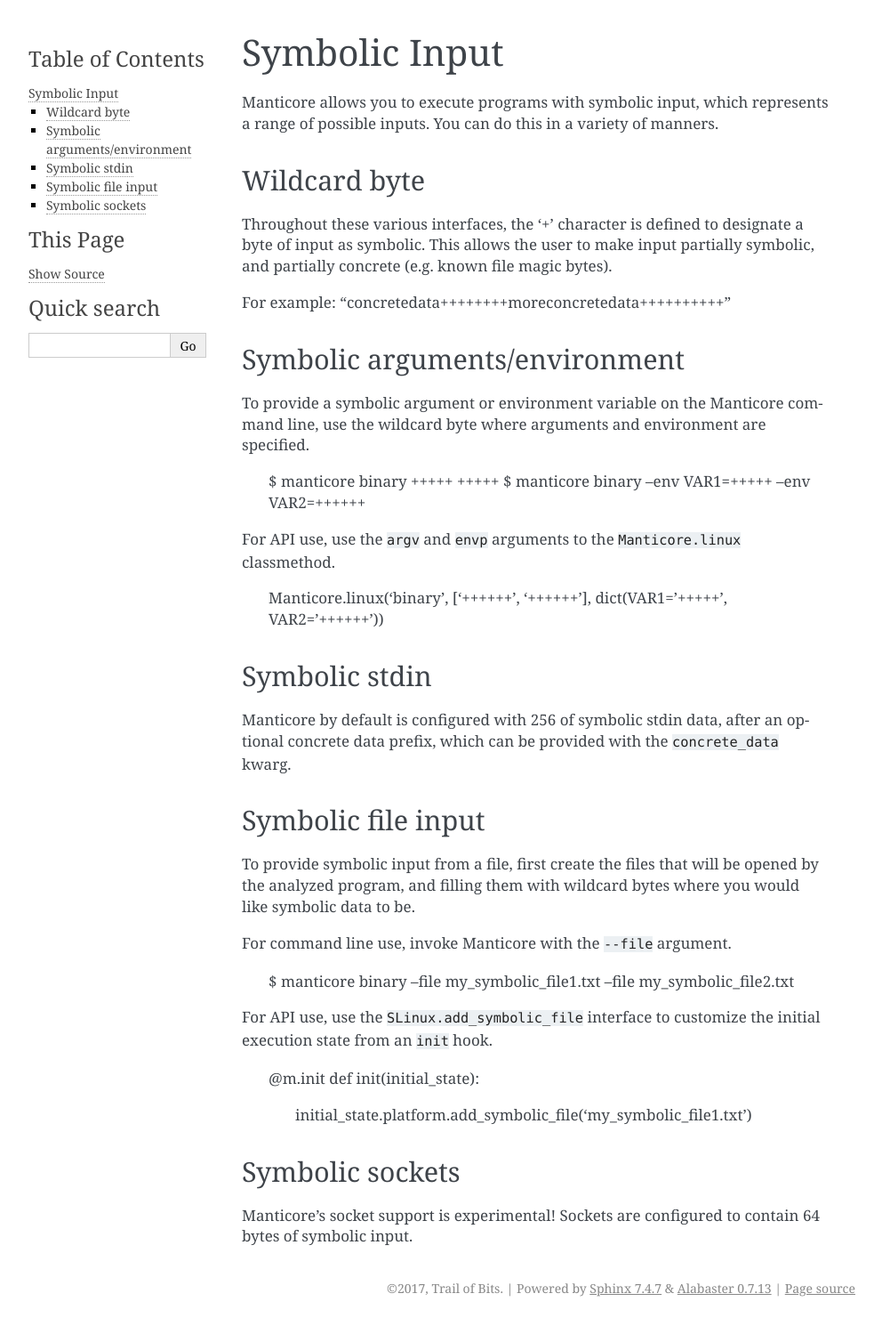
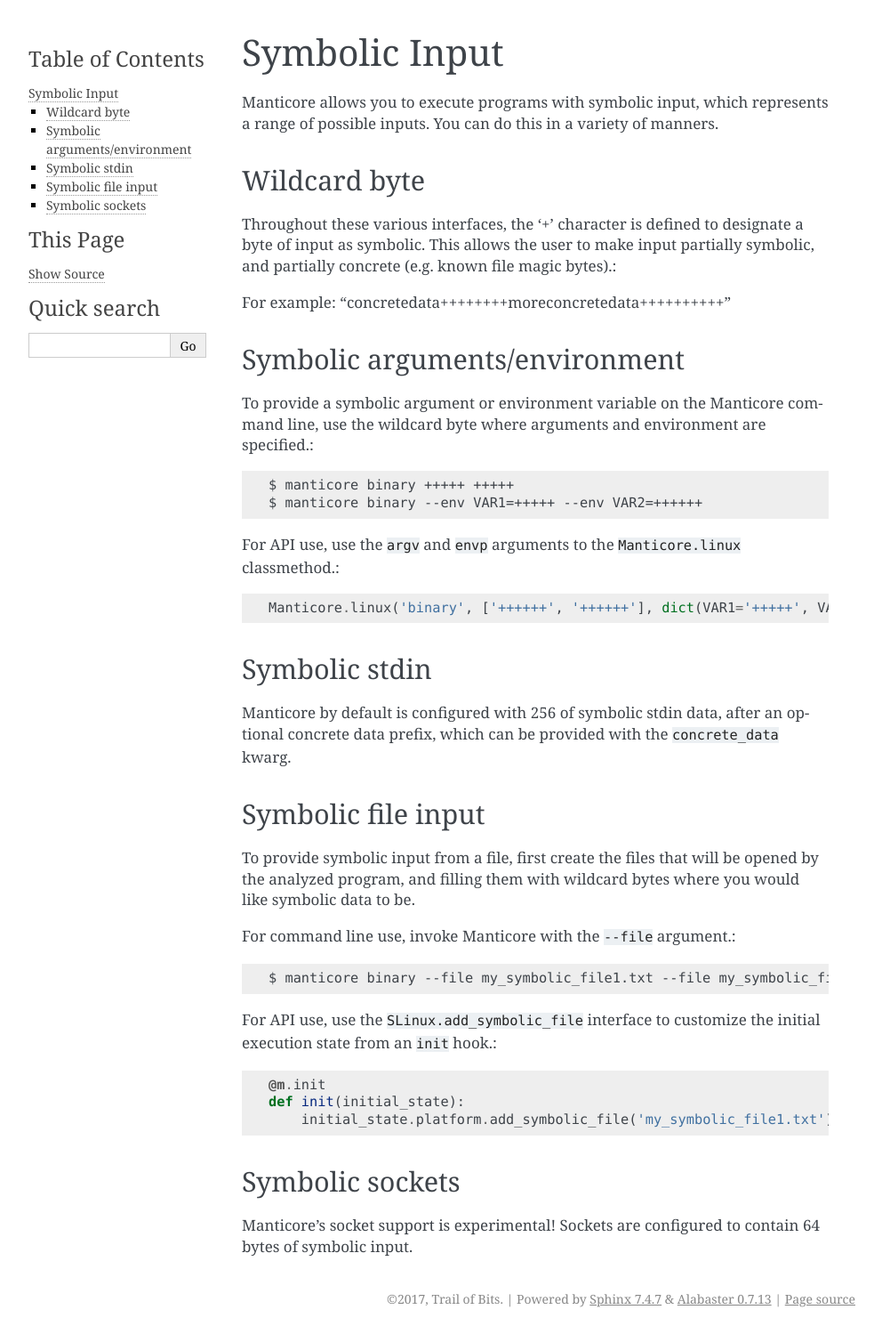
Before and after one commit to trailofbits/manticore, a Sphinx documentation site: the page built from docs/syminput.rst, in a window 1280 px wide. Shown: the whole page at 89% size, without its empty margins (148-1140 px from the left). Built offline with Sphinx 7.4.7, drawn with Linux system fonts in a browser that asks for light colours.

Commit message:
Code blocks

```diff
--- a/docs/syminput.rst
+++ b/docs/syminput.rst
@@ -9,7 +9,7 @@
 
 Throughout these various interfaces, the '+' character is defined to designate a byte
 of input as symbolic. This allows the user to make input partially symbolic, and partially
-concrete (e.g. known file magic bytes).
+concrete (e.g. known file magic bytes).::
 
 For example: "concretedata++++++++moreconcretedata++++++++++"
 
@@ -17,12 +17,12 @@
 ------------------------------
 
 To provide a symbolic argument or environment variable on the Manticore command line,
-use the wildcard byte where arguments and environment are specified.
+use the wildcard byte where arguments and environment are specified.::
 
     $ manticore binary +++++ +++++
     $ manticore binary --env VAR1=+++++ --env VAR2=++++++
 
-For API use, use the ``argv`` and ``envp`` arguments to the ``Manticore.linux`` classmethod.
+For API use, use the ``argv`` and ``envp`` arguments to the ``Manticore.linux`` classmethod.::
 
     Manticore.linux('binary', ['++++++', '++++++'], dict(VAR1='+++++', VAR2='++++++'))
 
@@ -39,12 +39,12 @@
 analyzed program, and filling them with wildcard bytes where you would like symbolic data
 to be.
 
-For command line use, invoke Manticore with the ``--file`` argument.
+For command line use, invoke Manticore with the ``--file`` argument.::
 
     $ manticore binary --file my_symbolic_file1.txt --file my_symbolic_file2.txt
 
 For API use, use the ``SLinux.add_symbolic_file`` interface to customize the initial
-execution state from an ``init`` hook.
+execution state from an ``init`` hook.::
 
     @m.init
     def init(initial_state):
```
